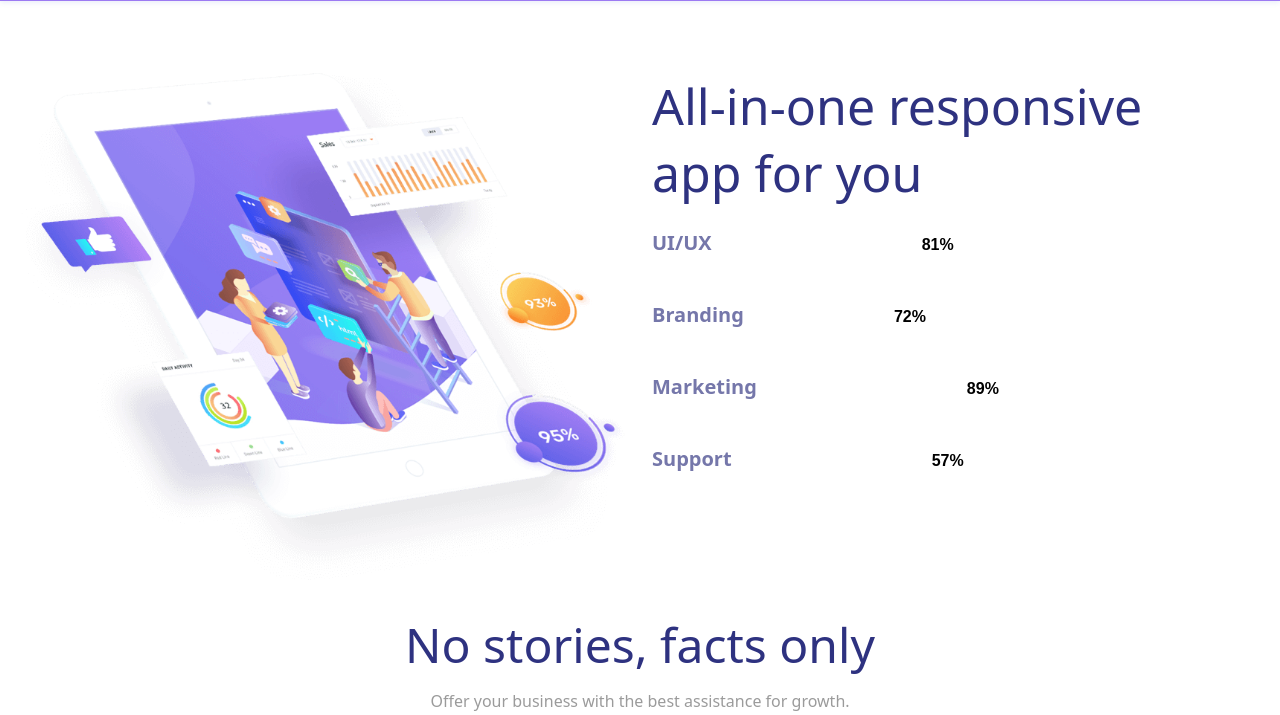
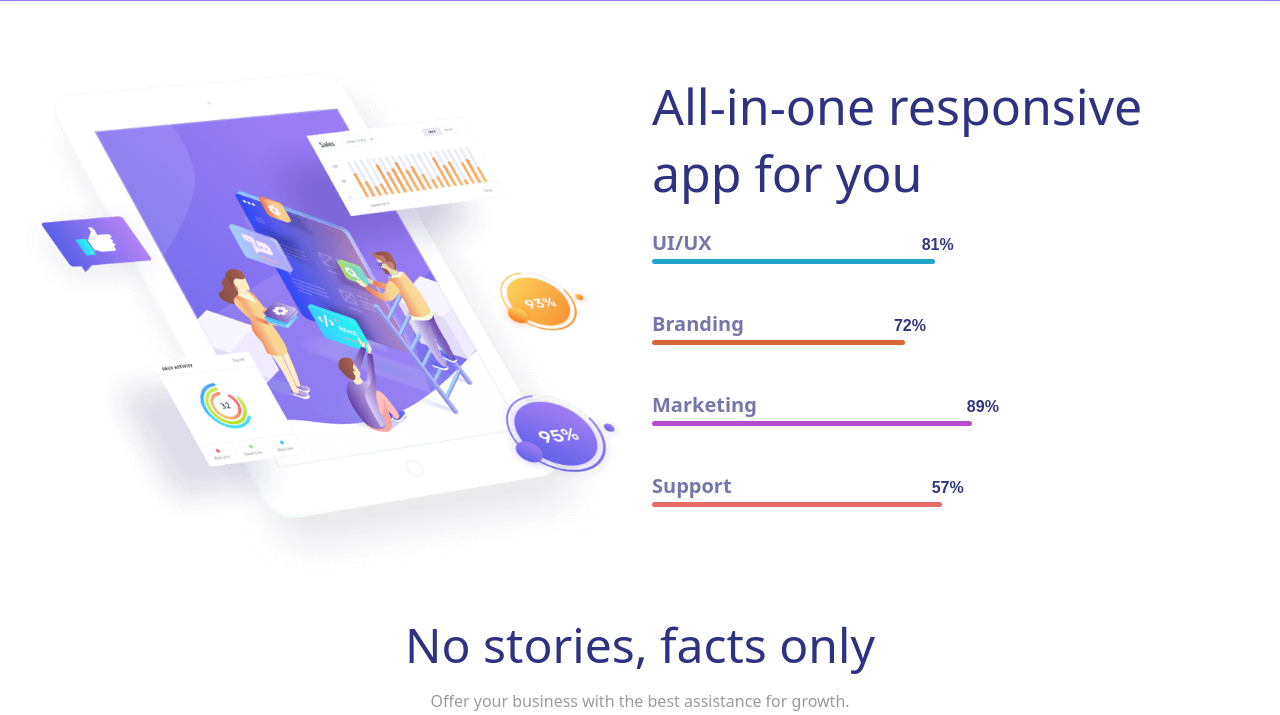
Before and after one commit to sherrymerry/Intrawide-web, a PHP site: page / in a window 1280 px wide. Shown: the part 2760-3475 px from the top of the page. Run offline with PHP 8.4, Linux system fonts and the light colour scheme; some libraries are stand-ins or nearby versions.

Commit message:
Update style.css

```diff
--- a/style.css
+++ b/style.css
@@ -558,17 +558,25 @@ nav a{
 
 .ui{
     font-size:20px;
-    color: #7577aa;;
-    font-weight: 600;
-
-}
-
-.ux{
-    color: #1a9cc3;
-}
+    color: #7577aa;
+    font-weight: 600;
+
+}
+
+
+.progressbar1{
+    height: 5px;
+    width: 46%;
+    border-radius: 3px 3px;
+    background-color: #20a4c7;
+
+}
+
+
+
 
 .ui span{
-    color: black;
+    color:  #323682;
     font-size: 2vh;
     font-family: sans-serif;
     margin-left: 210px;
@@ -577,17 +585,20 @@ nav a{
 
 .branding {
     font-size:20px;
-    color: #7577aa;;
-    font-weight: 600;
-}
-
-.brand{
-    color: #1a9cc3;
-}
-
+    color: #7577aa;
+    font-weight: 600;
+}
+
+.progressbar2{
+    height: 5px;
+    width: 41%;
+    border-radius: 3px 3px;
+    background-color: #d86738;
+
+}
 
 .branding span{
-    color: black;
+    color:  #323682;
     font-size: 2vh;
     font-family: sans-serif;
     margin-left: 150px;
@@ -597,17 +608,21 @@ nav a{
 
 .marketing {
     font-size:20px;
-    color: #7577aa;;
-    font-weight: 600;
-}
-
-.market{
-    color: #1a9cc3;
-}
-
+    color: #7577aa;
+    font-weight: 600;
+}
+
+
+.progressbar3{
+    height: 5px;
+    width: 52%;
+    border-radius: 3px 3px;
+    background-color: #b64bcd;
+
+}
 
 .marketing span{
-    color: black;
+    color:  #323682;
     font-size: 2vh;
     font-family: sans-serif;
     margin-left: 210px;
@@ -621,13 +636,18 @@ nav a{
     font-weight: 600;
 }
 
-.spt{
-    color: #1a9cc3;
-}
-
+
+
+.progressbar4{
+    height: 5px;
+    width: 47%;
+    border-radius: 3px 3px;
+    background-color: #e66c66;
+
+}
 
 .support span{
-    color: black;
+    color: #323682;
     font-size: 2vh;
     font-family: sans-serif;
     margin-left: 200px;
```
